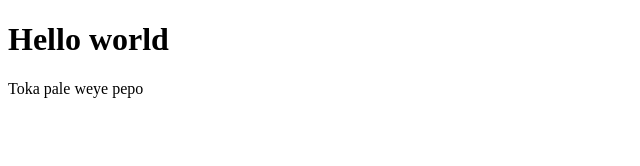
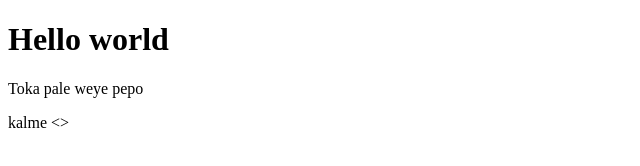
Before and after one commit to GedeonMatabaro/firstdemorepo, a plain HTML site: page index.html in a window 1280 px wide. Shown: the full height of the page, 0-640 px from the left. Drawn offline with Linux system fonts and the light colour scheme.

Commit message:
Update index.html

```diff
--- a/index.html
+++ b/index.html
@@ -1,3 +1,4 @@
 <!DOCTYPE html>
 <h1> Hello world</h1>
 <p>Toka pale weye pepo</p>
+<d> kalme <>
```
